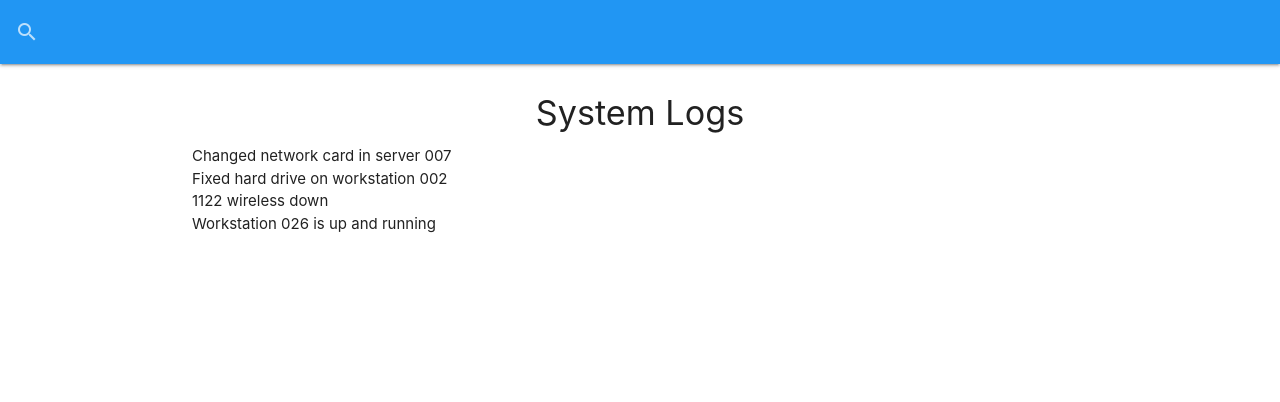
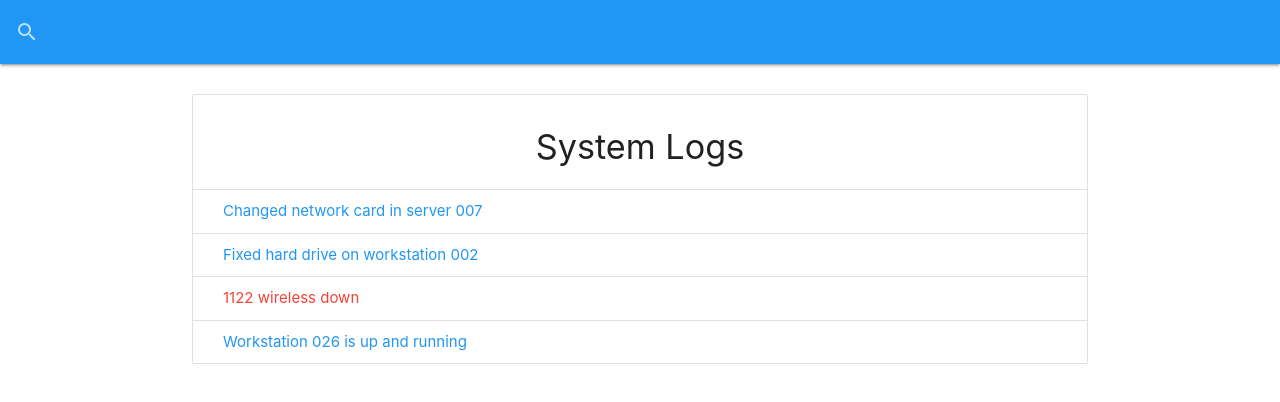
Before and after one commit to 09eric09/IT-Logger, a React (Create React App) app: page / in a window 1280 px wide. Shown: the top 402 px of the page. Built offline with nearby package versions, Linux system fonts and the light colour scheme; data requests are answered from the project's data file.

Commit message:
started LogItem component

```diff
--- a/src/components/logs/LogItem.js
+++ b/src/components/logs/LogItem.js
@@ -1,8 +1,14 @@
 import React from 'react';
 
-const LogItem = () => {
+const LogItem = ({log}) => {
   return (
-    <div>LogItem</div>
+    <>
+    <li className={'collection-item'}>
+    <div>
+      <a className={`modal-trigger ${log.attention ? 'red-text' : 'blue-text'}`} href="#edit-log-modal">{log.message}</a>
+    </div>
+    </li>
+    </>
   )
 }
 
--- a/src/components/logs/Logs.js
+++ b/src/components/logs/Logs.js
@@ -1,17 +1,18 @@
 import React from 'react';
+import LogItem from './LogItem';
 import { useSelector } from "react-redux";
 
-const Logs = ({}) => {
+const Logs = () => {
   const logs = useSelector(state => state.log.logs);
   return (
     <div>
-      <ul className={'collection-with-header'}>
+      <ul className={'collection with-header'}>
         <li className="collection-header">
           <h4 className={'center'}>System Logs</h4>
           {logs.length < 1 && <p className={'text-center'}>No Logs Found!</p>}
         </li>
         {logs.map(log => (
-          <li className={'collection-item'}>{log.message}</li>
+          <LogItem log={log} key={log.id}/>
         ))}
       </ul>
     </div>
```
